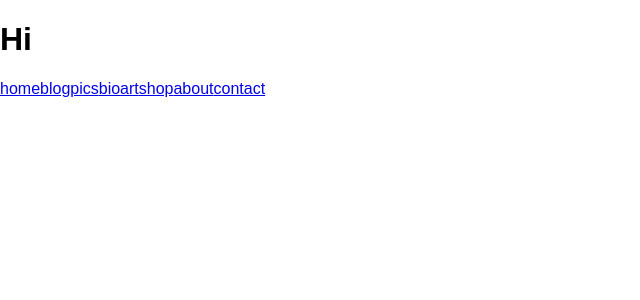
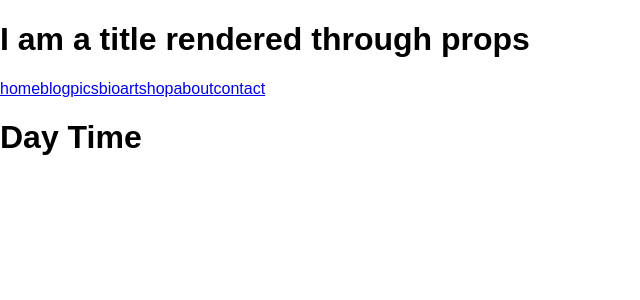
Before and after one commit to JasonBWelsh/react-sandbox-1, a React (Create React App) app: page / in a window 1280 px wide. Shown: the top 300 px of the page, without its empty margins (0-640 px from the left). Built offline with nearby package versions, Linux system fonts and the light colour scheme.

Commit message:
Created Main component and rendered content conditionally based on props info passed from App.js

```diff
--- a/src/App.js
+++ b/src/App.js
@@ -1,12 +1,14 @@
 import React, { Component } from 'react';
 import Header from './Components/Header';
+import { Main } from './Components/Main';
 import './App.css';
 
 class App extends Component {
   render() {
     return (
       <div className="App">
-        <Header />
+        <Header title="I am a title rendered through props" />
+        <Main isDayTime={true} />
       </div>
     );
   }
--- a/src/Components/Header.js
+++ b/src/Components/Header.js
@@ -11,7 +11,7 @@ class Header extends Component {
   render() {
     return (
       <header onClick={this.doAThing}>
-        <h1>Hi</h1>
+        <h1>{this.props.title}</h1>
         <Nav />
       </header>
     );
--- /dev/null
+++ b/src/Components/Main.js
@@ -0,0 +1,13 @@
+import React, { Component } from 'react';
+
+export class Main extends Component { // Rendered in App.js
+  render() {
+    if (this.props.isDayTime) {
+      return (
+        <h1>Day Time</h1>
+      );
+    } else {
+      return <h1>Night Time</h1>
+    }
+  }
+}
--- a/src/Components/Nav.js
+++ b/src/Components/Nav.js
@@ -4,7 +4,8 @@ import React, {Component} from 'react';
 export class Nav extends Component {
   render() {
       const pages = ['home', 'blog', 'pics', 'bio', 'art', 'shop', 'about', 'contact'];
-      const navLinks = pages.map( (page, index) => { // index added for key property
+      const navLinks = pages.map( (page, index, arr) => { // index added for key property
+        console.log(page, index, arr);
         return (
           <a href={'/' + page} key={ index }>
             {page}
```
